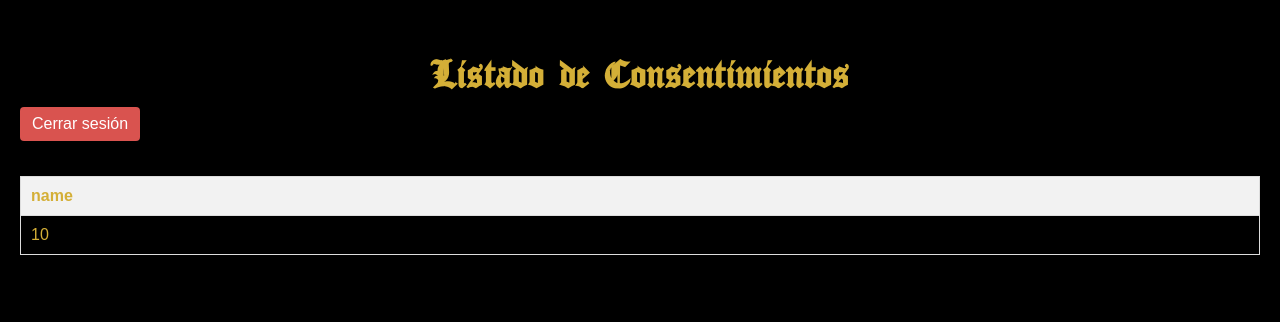
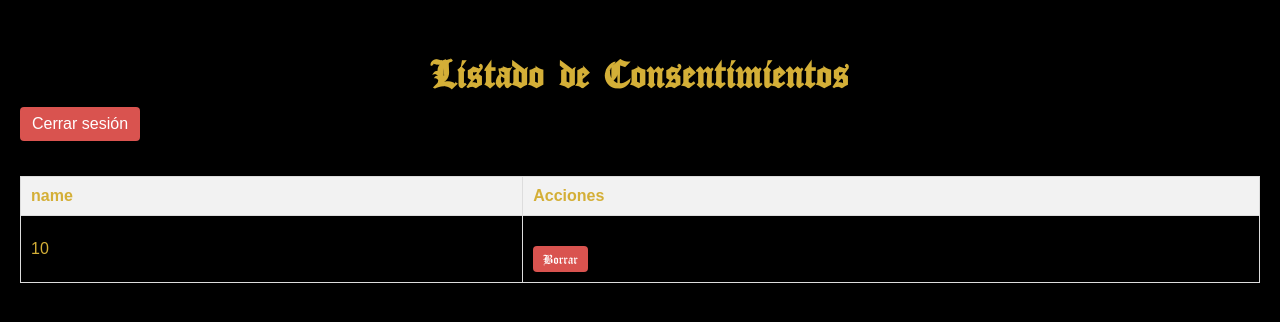
Before and after one commit to phoenixgabba/Consentoxia, a Flask app: template templates/consentimientos.html in a window 1280 px wide. Shown: the top 322 px of the page. Run offline with Flask 3, Linux system fonts and the light colour scheme; the template is opened without the code that fills it: most values are stand-ins (such as "Sample title", 1, 10 or a date in 2020).

Commit message:
Actualizacion boton borrar

```diff
--- a/app.py
+++ b/app.py
@@ -142,5 +142,50 @@ def ver_consentimientos():
 def serve_firma(filename):
     return send_from_directory(UPLOAD_FOLDER, filename)
 
+
+# --- NUEVO: Ruta para borrar consentimiento ---
+@app.route('/borrar_consentimiento', methods=['POST'])
+@login_required
+def borrar_consentimiento():
+    dni_a_borrar = request.form.get('dni')
+    if not dni_a_borrar:
+        flash("No se recibió DNI para borrar.")
+        return redirect(url_for('ver_consentimientos'))
+
+    if not os.path.exists(CSV_FILE):
+        flash("No hay registros para borrar.")
+        return redirect(url_for('ver_consentimientos'))
+
+    # Leer todos los consentimientos
+    with open(CSV_FILE, newline='', encoding='utf-8') as csvfile:
+        reader = list(csv.DictReader(csvfile))
+        campos = reader[0].keys() if reader else []
+
+    # Filtrar consentimientos, eliminando el que coincide con el DNI
+    nuevos_datos = []
+    firma_a_borrar = None
+    for fila in reader:
+        if fila.get('DNI') == dni_a_borrar:
+            firma_a_borrar = fila.get('Firma Archivo')
+            continue
+        nuevos_datos.append(fila)
+
+    # Guardar el CSV sin el consentimiento borrado
+    with open(CSV_FILE, 'w', newline='', encoding='utf-8') as csvfile:
+        if campos:
+            writer = csv.DictWriter(csvfile, fieldnames=campos)
+            writer.writeheader()
+            writer.writerows(nuevos_datos)
+
+    # Borrar la imagen de la firma si existe
+    if firma_a_borrar:
+        ruta_firma = os.path.join(UPLOAD_FOLDER, firma_a_borrar)
+        if os.path.exists(ruta_firma):
+            os.remove(ruta_firma)
+
+    flash(f"Consentimiento con DNI {dni_a_borrar} borrado correctamente.")
+    return redirect(url_for('ver_consentimientos'))
+
+
 if __name__ == '__main__':
     serve(app, host='0.0.0.0', port=5000)
--- a/consentimientos.csv
+++ b/consentimientos.csv
@@ -1 +1,2 @@
 Nombre,Fecha Nacimiento,Contacto,Condiciones Salud,Firma Archivo,Fecha Consentimiento
+asd,asdffds,2314,2332-03-23,1324,sedaf,dsafds,asdfdf@dsfaf.com,SI,SI,SI,SI,SI,SI,SI,Patricia Mª Pérez Marín,fsdafdfsdsd,Tinta PANTHERA y agujas desechables KWADRON,,sdfa,,,,asd_firma.png,
--- a/templates/consentimientos.html
+++ b/templates/consentimientos.html
@@ -43,6 +43,23 @@
         h1 {
             margin-bottom: 10px;
         }
+
+        form.borrar-form {
+            margin: 0;
+        }
+
+        button.borrar-btn {
+            background-color: #d9534f;
+            color: white;
+            border: none;
+            padding: 5px 10px;
+            border-radius: 4px;
+            cursor: pointer;
+        }
+
+        button.borrar-btn:hover {
+            background-color: #c9302c;
+        }
     </style>
 </head>
 <body>
@@ -57,6 +74,7 @@
                     {% for encabezado in consentimientos[0].keys() %}
                         <th>{{ encabezado }}</th>
                     {% endfor %}
+                    <th>Acciones</th> <!-- Nueva columna para botones -->
                 </tr>
             </thead>
             <tbody>
@@ -64,13 +82,20 @@
                     <tr>
                         {% for valor in fila.values() %}
                             <td>
-                                {% if valor.endswith('.png') %}
+                                {% set valor_str = valor|string %}
+                                {% if valor_str.endswith('.png') %}
                                     <a href="{{ url_for('serve_firma', filename=valor) }}" target="_blank">Ver Firma</a>
                                 {% else %}
                                     {{ valor }}
                                 {% endif %}
                             </td>
                         {% endfor %}
+                        <td>
+                            <form class="borrar-form" action="{{ url_for('borrar_consentimiento') }}" method="POST" onsubmit="return confirm('¿Seguro que quieres borrar este consentimiento?');">
+                                <input type="hidden" name="dni" value="{{ fila['DNI'] }}">
+                                <button type="submit" class="borrar-btn">Borrar</button>
+                            </form>
+                        </td>
                     </tr>
                 {% endfor %}
             </tbody>
```
Also changed, not shown: firmas/asd_firma.png (added).
